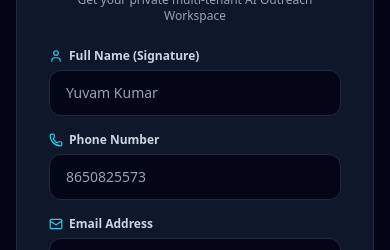
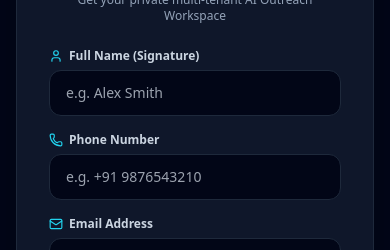
Before and after one commit to yuvamk/Mail-sent-agent-, a Next.js app: page /signup in a window 390 px wide. Shown: the part 193-443 px from the top of the page. Built offline with nearby package versions, Linux system fonts and the light colour scheme; no server answers.

Commit message:
Replace personal name and phone number placeholders with generic examples

```diff
--- a/app/settings/page.tsx
+++ b/app/settings/page.tsx
@@ -234,7 +234,7 @@ Output ONLY valid JSON with keys "subject" and "body".`);
                   type="text"
                   value={candidateName}
                   onChange={(e) => setCandidateName(e.target.value)}
-                  placeholder="Yuvam Kumar"
+                  placeholder="e.g. Alex Smith"
                   className="w-full px-4 py-2.5 rounded-xl bg-slate-950 border border-slate-800 text-slate-100 text-sm focus:outline-none focus:border-blue-500"
                 />
               </div>
@@ -245,7 +245,7 @@ Output ONLY valid JSON with keys "subject" and "body".`);
                   type="text"
                   value={candidatePhone}
                   onChange={(e) => setCandidatePhone(e.target.value)}
-                  placeholder="8650825573"
+                  placeholder="e.g. +91 9876543210"
                   className="w-full px-4 py-2.5 rounded-xl bg-slate-950 border border-slate-800 text-slate-100 text-sm focus:outline-none focus:border-blue-500"
                 />
               </div>
@@ -256,7 +256,7 @@ Output ONLY valid JSON with keys "subject" and "body".`);
                   type="text"
                   value={githubUrl}
                   onChange={(e) => setGithubUrl(e.target.value)}
-                  placeholder="https://github.com/yuvamk"
+                  placeholder="https://github.com/yourusername"
                   className="w-full px-4 py-2.5 rounded-xl bg-slate-950 border border-slate-800 text-slate-100 font-mono text-sm focus:outline-none focus:border-blue-500"
                 />
               </div>
@@ -267,7 +267,7 @@ Output ONLY valid JSON with keys "subject" and "body".`);
                   type="text"
                   value={linkedinUrl}
                   onChange={(e) => setLinkedinUrl(e.target.value)}
-                  placeholder="https://www.linkedin.com/in/yuvam-kumar-637712227"
+                  placeholder="https://www.linkedin.com/in/yourusername"
                   className="w-full px-4 py-2.5 rounded-xl bg-slate-950 border border-slate-800 text-slate-100 font-mono text-sm focus:outline-none focus:border-blue-500"
                 />
               </div>
--- a/app/signup/page.tsx
+++ b/app/signup/page.tsx
@@ -81,7 +81,7 @@ export default function SignupPage() {
               required
               value={name}
               onChange={(e) => setName(e.target.value)}
-              placeholder="Yuvam Kumar"
+              placeholder="e.g. Alex Smith"
               id="input-signup-name"
               className="w-full px-4 py-3 rounded-xl bg-slate-950 border border-slate-800 text-slate-100 text-sm focus:outline-none focus:border-cyan-500 transition-colors"
             />
@@ -96,7 +96,7 @@ export default function SignupPage() {
               required
               value={phone}
               onChange={(e) => setPhone(e.target.value)}
-              placeholder="8650825573"
+              placeholder="e.g. +91 9876543210"
               id="input-signup-phone"
               className="w-full px-4 py-3 rounded-xl bg-slate-950 border border-slate-800 text-slate-100 text-sm focus:outline-none focus:border-cyan-500 transition-colors"
             />
```
